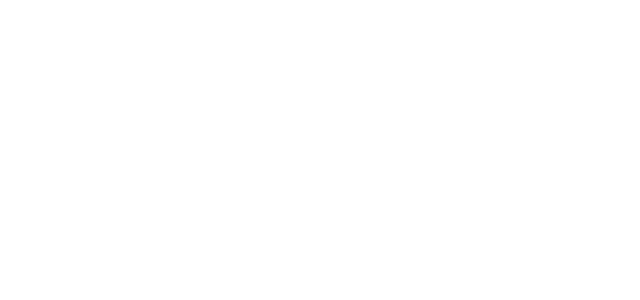
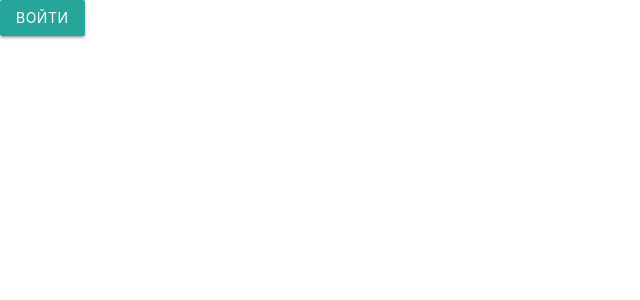
Before and after one commit to yourock1988/materialize-vue, a Vue app: page / in a window 1280 px wide. Shown: the top 300 px of the page, without its empty margins (0-640 px from the left). Built offline with nearby package versions, Linux system fonts and the light colour scheme.

Commit message:
Implemented: component MButton

```diff
--- a/src/App.vue
+++ b/src/App.vue
@@ -1,6 +1,12 @@
 <script>
-export default {}
+import MButton from './components/MButton.vue'
+
+export default {
+  components: { MButton },
+}
 </script>
 <template>
-  <div></div>
+  <div>
+    <MButton caption="Войти" />
+  </div>
 </template>
--- /dev/null
+++ b/src/components/MButton.vue
@@ -0,0 +1,9 @@
+<script>
+export default {
+  props: ['caption'],
+}
+</script>
+
+<template>
+  <a class="waves-effect waves-light btn">{{ caption }}</a>
+</template>
```
